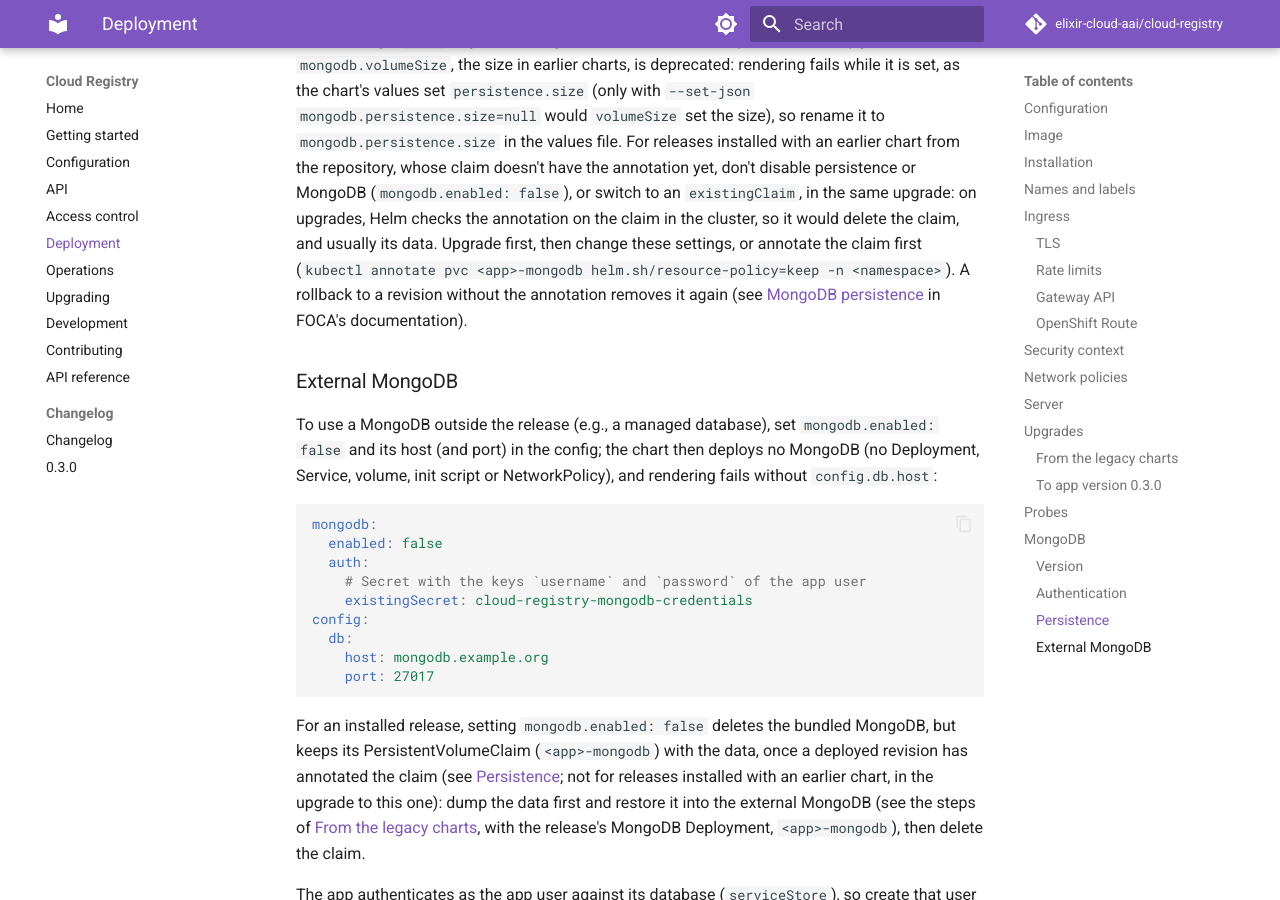
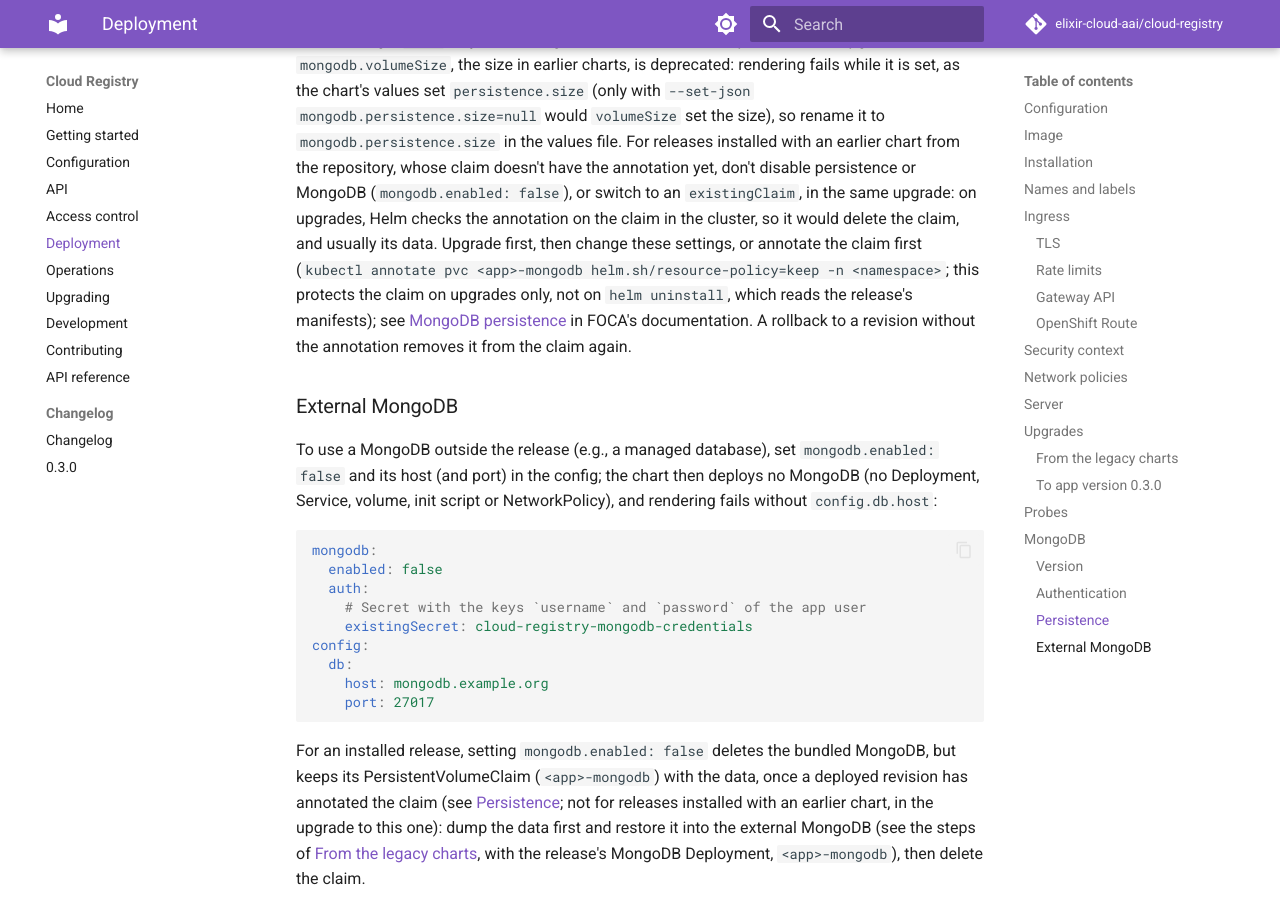
Before and after one commit to elixir-cloud-aai/cloud-registry, an MkDocs documentation site: the page built from docs/deployment.md, in a window 1280 px wide and 900 px high, scrolled down 16635 px. Built offline with MkDocs 1.6.1 and Material for MkDocs 9.7.7, drawn with Linux system fonts in a browser that asks for light colours; comment, search, counter and statistics services are not loaded; some of the changed text lies outside the part shown.

Commit message:
docs: clarify when Helm reads keep annotations
On uninstall, Helm reads `helm.sh/resource-policy` from the release's
manifests, on upgrades from the cluster, so a hand-made annotation
protects the claim on upgrades only; rewrap paragraphs.

Co-Authored-By: Claude Opus 5.5 <noreply@anthropic.com>

````diff
--- a/deployment/README.md
+++ b/deployment/README.md
@@ -609,8 +609,8 @@ Deployment is called after `cloud_registry.appName`, by default
    ```
 
    (Annotating the claim with `helm.sh/resource-policy=keep` does not keep
-   it: Helm reads that annotation from the chart's manifests, not from the
-   cluster.)
+   it: on uninstall, Helm reads that annotation from the release's
+   manifests, not from the cluster.)
 
 4. Uninstall the release:
 
@@ -691,11 +691,10 @@ them in the values file, and upgrade with it (`-f`), not with
 `mongodb.persistence.size` as well (rendering fails while `volumeSize` is
 set, as the chart sets `persistence.size`), and keep MongoDB, persistence
 and the claim as they are in this upgrade (see [Persistence](#persistence)).
-The Ingress no
-longer sets the size limit of request bodies for ingress-nginx
-(`nginx.ingress.kubernetes.io/proxy-body-size`); with the app's default
-limit, that of ingress-nginx is the same (1 MiB), so set the annotation only
-with a higher limit (see [Ingress](#ingress)).
+The Ingress no longer sets the size limit of request bodies for
+ingress-nginx (`nginx.ingress.kubernetes.io/proxy-body-size`); with the
+app's default limit, that of ingress-nginx is the same (1 MiB), so set the
+annotation only with a higher limit (see [Ingress](#ingress)).
 
 ## Probes
 
@@ -880,10 +879,12 @@ have the annotation yet, don't disable persistence or MongoDB
 upgrade: on upgrades, Helm checks the annotation on the claim in the
 cluster, so it would delete the claim, and usually its data. Upgrade first,
 then change these settings, or annotate the claim first (`kubectl annotate
-pvc <app>-mongodb helm.sh/resource-policy=keep -n <namespace>`). A rollback
-to a revision without the annotation removes it again (see [MongoDB
+pvc <app>-mongodb helm.sh/resource-policy=keep -n <namespace>`; this
+protects the claim on upgrades only, not on `helm uninstall`, which reads
+the release's manifests); see [MongoDB
 persistence](https://github.com/elixir-cloud-aai/foca/blob/chart-v0.2.0/docs/migration-0.17.md#mongodb-persistence)
-in FOCA's documentation).
+in FOCA's documentation. A rollback to a revision without the annotation
+removes it from the claim again.
 
 ### External MongoDB
 
````
Also changed, not shown: docs/configuration.md (+2 -2 lines), docs/development.md (+1 -2 lines), 1 other file.
